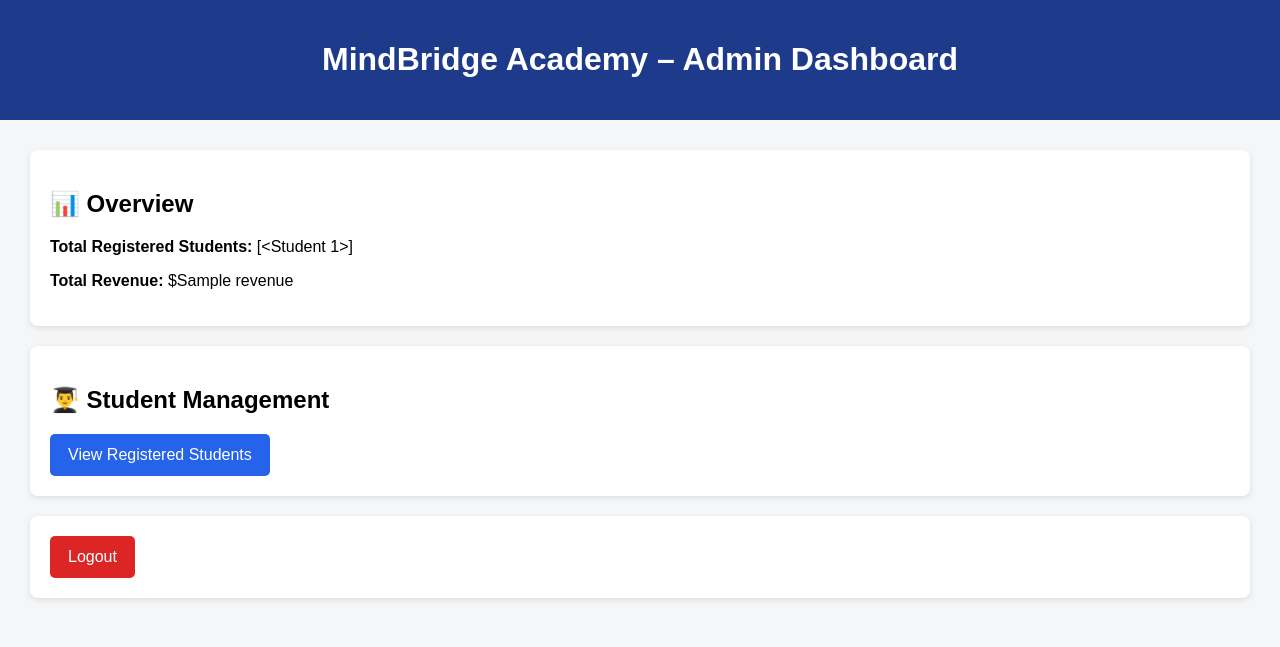
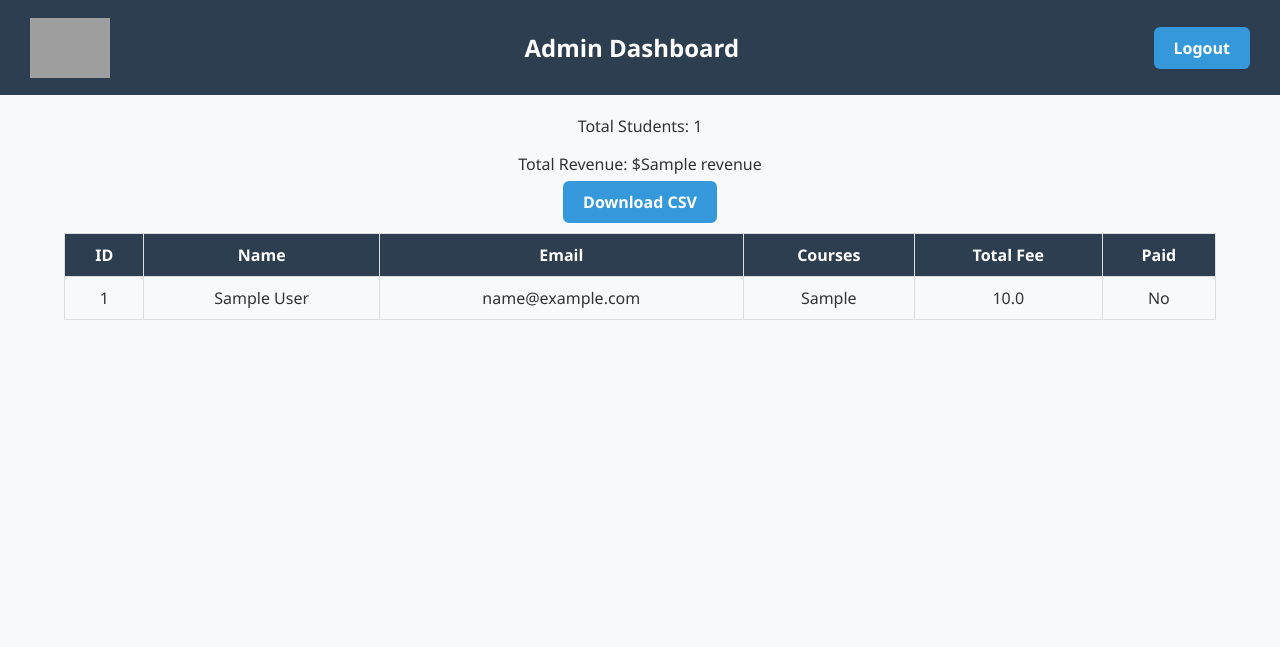
Before and after one commit to godwinlevel139-cpu/MindBridgeAcademy, a Flask app: template templates/admin.html in a window 1280 px wide. Shown: the top 647 px of the page. Run offline with Flask 3, Linux system fonts and the light colour scheme; tables that the repository leaves empty hold one stand-in row (values such as "Sample post"); the template is opened without the code that fills it: values that come from a table or form of the project are taken from there, most other values are stand-ins (such as "Sample title", 1, 10 or a date in 2020); grey boxes are pictures that could not be loaded.

Commit message:
Update admin.html

```diff
--- a/templates/admin.html
+++ b/templates/admin.html
@@ -2,65 +2,37 @@
 <html lang="en">
 <head>
     <meta charset="UTF-8">
-    <title>Admin Dashboard | MindBridge Academy</title>
-    <style>
-        body {
-            font-family: Arial, sans-serif;
-            background: #f4f6f8;
-            margin: 0;
-            padding: 0;
-        }
-        header {
-            background: #1e3a8a;
-            color: white;
-            padding: 20px;
-            text-align: center;
-        }
-        .container {
-            padding: 30px;
-        }
-        .card {
-            background: white;
-            padding: 20px;
-            border-radius: 8px;
-            margin-bottom: 20px;
-            box-shadow: 0 2px 6px rgba(0,0,0,0.1);
-        }
-        a.button {
-            display: inline-block;
-            padding: 12px 18px;
-            background: #2563eb;
-            color: white;
-            text-decoration: none;
-            border-radius: 5px;
-        }
-        a.button:hover {
-            background: #1d4ed8;
-        }
-    </style>
+    <title>Admin Dashboard</title>
+    <link rel="stylesheet" href="{{ url_for('static', filename='style.css') }}">
 </head>
 <body>
-
 <header>
-    <h1>MindBridge Academy – Admin Dashboard</h1>
+    <img src="{{ url_for('static', filename='images/logo.png') }}" class="logo">
+    <h1>Admin Dashboard</h1>
+    <a href="{{ url_for('admin_logout') }}" class="button">Logout</a>
 </header>
 
-<div class="container">
-    <div class="card">
-        <h2>📊 Overview</h2>
-        <p><strong>Total Registered Students:</strong> {{ students }}</p>
-        <p><strong>Total Revenue:</strong> ${{ revenue }}</p>
+<main>
+    <div style="text-align:center; margin:20px;">
+        <p>Total Students: {{ students|length }}</p>
+        <p>Total Revenue: ${{ revenue }}</p>
+        <a href="{{ url_for('export_students') }}" class="button">Download CSV</a>
     </div>
-
-    <div class="card">
-        <h2>👨‍🎓 Student Management</h2>
-        <a href="{{ url_for('view_students') }}" class="button">View Registered Students</a>
-    </div>
-
-    <div class="card">
-        <a href="{{ url_for('admin_logout') }}" class="button" style="background:#dc2626;">Logout</a>
-    </div>
-</div>
-
+    <table>
+        <tr>
+            <th>ID</th><th>Name</th><th>Email</th><th>Courses</th><th>Total Fee</th><th>Paid</th>
+        </tr>
+        {% for s in students %}
+        <tr>
+            <td>{{ s.id }}</td>
+            <td>{{ s.name }}</td>
+            <td>{{ s.email }}</td>
+            <td>{{ s.courses }}</td>
+            <td>{{ s.total_fee }}</td>
+            <td>{{ 'Yes' if s.payment_done else 'No' }}</td>
+        </tr>
+        {% endfor %}
+    </table>
+</main>
 </body>
 </html>
```
